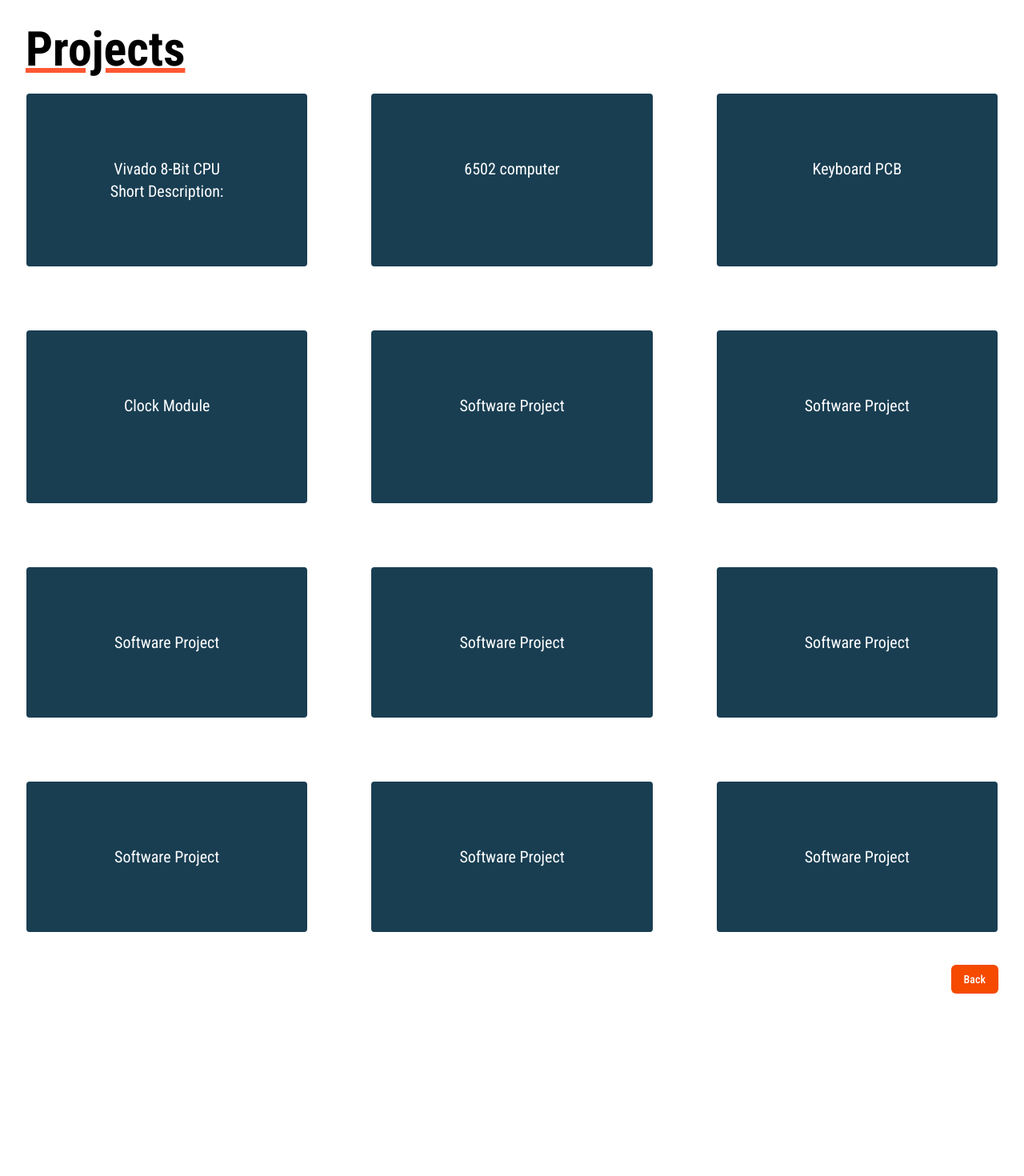
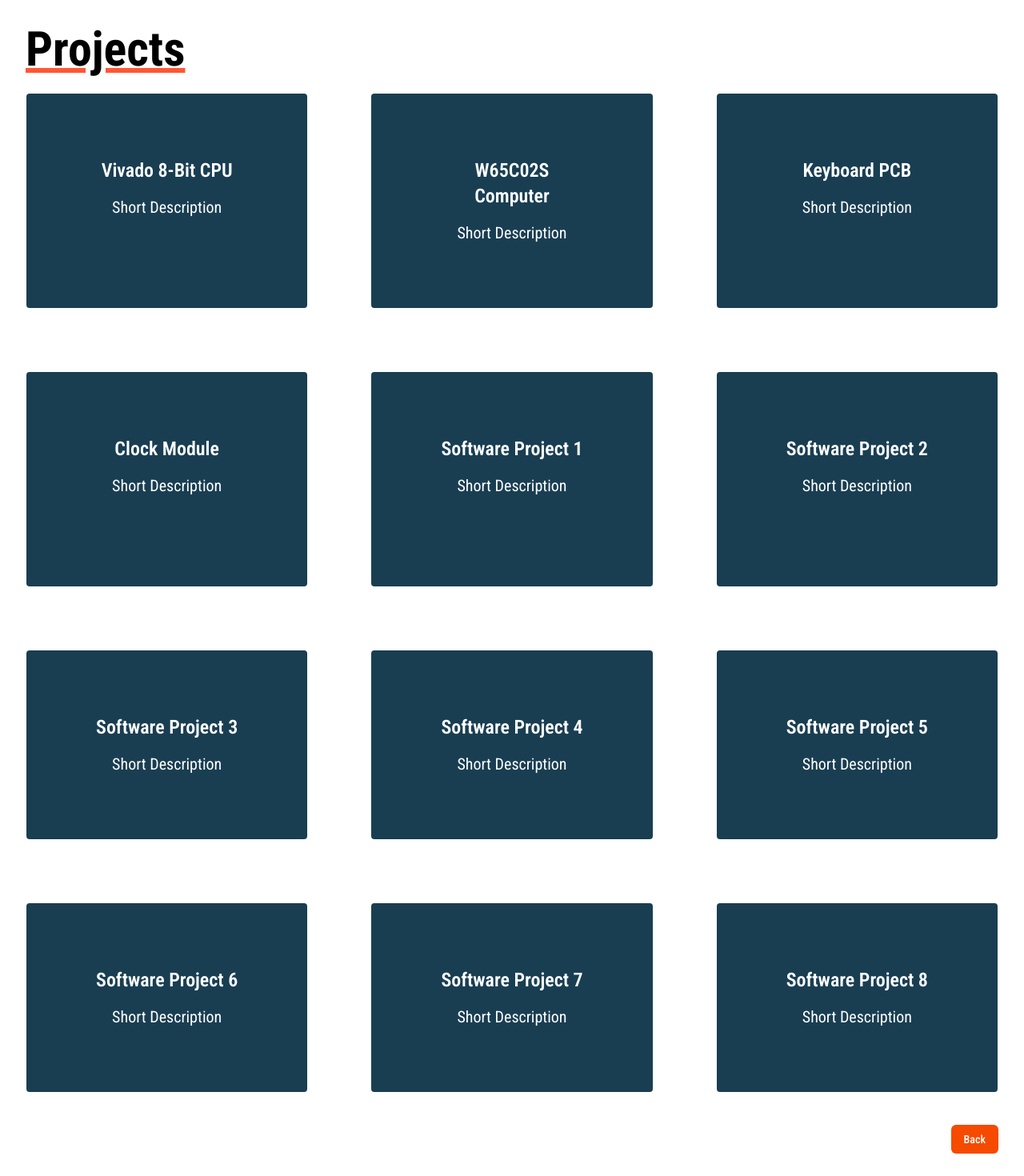
Before and after one commit to BrianCode9/brian-portfolio, a Next.js app: page /projects in a window 1280 px wide. Shown: the top 1470 px of the page at 80% size. Before the commit the page ends 1274 px from the top, so only its background shows below. Built offline with nearby package versions, Linux system fonts and the light colour scheme.

Commit message:
Fixed up projects page to look better

```diff
--- a/src/app/projects/page.tsx
+++ b/src/app/projects/page.tsx
@@ -10,24 +10,115 @@ export default function ProjectsPage() {
         <main className="min-h-screen p-8 bg-white">
             <h1 className="text-6xl font-bold mb-6 text-black underline decoration-orange-highlight">Projects</h1>
             <div className="mx-auto text-black">
-                <div className='flex grid grid-cols-3 grid-rows-2 border text-xl gap-20 text-white'>
-                    <div className='p-20 text-center bg-suit-teal rounded-sm'>
-                        Vivado 8-Bit CPU
-                        <div>
-                            Short Description:
-                        </div>
-                    </div>
-                    <div className='p-20 text-center bg-suit-teal rounded-sm'>6502 computer</div>
-                    <div className='p-20 text-center bg-suit-teal rounded-sm'>Keyboard PCB</div>
-                    <div className='p-20 text-center bg-suit-teal rounded-sm'>Clock Module</div>
-                    <div className='p-20 text-center bg-suit-teal rounded-sm'>Software Project</div>
-                    <div className='p-20 text-center bg-suit-teal rounded-sm'>Software Project</div>
-                    <div className='p-20 text-center bg-suit-teal rounded-sm'>Software Project</div>
-                    <div className='p-20 text-center bg-suit-teal rounded-sm'>Software Project</div>
-                    <div className='p-20 text-center bg-suit-teal rounded-sm'>Software Project</div>
-                    <div className='p-20 text-center bg-suit-teal rounded-sm'>Software Project</div>
-                    <div className='p-20 text-center bg-suit-teal rounded-sm'>Software Project</div>
-                    <div className='p-20 text-center bg-suit-teal rounded-sm'>Software Project</div>
+                <div className='grid grid-cols-3 grid-rows-2 border text-xl gap-20 text-white'>
+
+                    <Link
+                        href="/projects/vivadocpu"
+                        className="block p-20 text-center bg-suit-teal rounded-sm text-white transition hover:opacity-95 focus:outline-none focus-visible:ring-2 focus-visible:ring-orange-500"
+                        aria-label="Open Vivado 8-Bit CPU project"
+                    >
+                        <div className="text-2xl font-semibold">Vivado 8-Bit CPU</div>
+                        <div className="mt-4">Short Description</div>
+                    </Link>
+
+                    <Link
+                        href="/projects/6502-computer"
+                        className="block p-20 text-center bg-suit-teal rounded-sm text-white transition hover:opacity-95 focus:outline-none focus-visible:ring-2 focus-visible:ring-orange-500"
+                        aria-label="Open 6502 Computer project"
+                    >
+                        <div className="text-2xl font-semibold">W65C02S Computer</div>
+                        <div className="mt-4">Short Description</div>
+                    </Link>
+
+                    <Link
+                        href="/projects/keyboard-pcb"
+                        className="block p-20 text-center bg-suit-teal rounded-sm text-white transition hover:opacity-95 focus:outline-none focus-visible:ring-2 focus-visible:ring-orange-500"
+                        aria-label="Open Keyboard PCB project"
+                    >
+                        <div className="text-2xl font-semibold">Keyboard PCB</div>
+                        <div className="mt-4">Short Description</div>
+                    </Link>
+
+                    <Link
+                        href="/projects/clock-module"
+                        className="block p-20 text-center bg-suit-teal rounded-sm text-white transition hover:opacity-95 focus:outline-none focus-visible:ring-2 focus-visible:ring-orange-500"
+                        aria-label="Open Clock Module project"
+                    >
+                        <div className="text-2xl font-semibold">Clock Module</div>
+                        <div className="mt-4">Short Description</div>
+                    </Link>
+
+                    <Link
+                        href="/projects/software-project-1"
+                        className="block p-20 text-center bg-suit-teal rounded-sm text-white transition hover:opacity-95 focus:outline-none focus-visible:ring-2 focus-visible:ring-orange-500"
+                        aria-label="Open Software Project 1"
+                    >
+                        <div className="text-2xl font-semibold">Software Project 1</div>
+                        <div className="mt-4">Short Description</div>
+                    </Link>
+
+                    <Link
+                        href="/projects/software-project-2"
+                        className="block p-20 text-center bg-suit-teal rounded-sm text-white transition hover:opacity-95 focus:outline-none focus-visible:ring-2 focus-visible:ring-orange-500"
+                        aria-label="Open Software Project 2"
+                    >
+                        <div className="text-2xl font-semibold">Software Project 2</div>
+                        <div className="mt-4">Short Description</div>
+                    </Link>
+
+                    <Link
+                        href="/projects/software-project-3"
+                        className="block p-20 text-center bg-suit-teal rounded-sm text-white transition hover:opacity-95 focus:outline-none focus-visible:ring-2 focus-visible:ring-orange-500"
+                        aria-label="Open Software Project 3"
+                    >
+                        <div className="text-2xl font-semibold">Software Project 3</div>
+                        <div className="mt-4">Short Description</div>
+                    </Link>
+
+                    <Link
+                        href="/projects/software-project-4"
+                        className="block p-20 text-center bg-suit-teal rounded-sm text-white transition hover:opacity-95 focus:outline-none focus-visible:ring-2 focus-visible:ring-orange-500"
+                        aria-label="Open Software Project 4"
+                    >
+                        <div className="text-2xl font-semibold">Software Project 4</div>
+                        <div className="mt-4">Short Description</div>
+                    </Link>
+
+                    <Link
+                        href="/projects/software-project-5"
+                        className="block p-20 text-center bg-suit-teal rounded-sm text-white transition hover:opacity-95 focus:outline-none focus-visible:ring-2 focus-visible:ring-orange-500"
+                        aria-label="Open Software Project 5"
+                    >
+                        <div className="text-2xl font-semibold">Software Project 5</div>
+                        <div className="mt-4">Short Description</div>
+                    </Link>
+
+                    <Link
+                        href="/projects/software-project-6"
+                        className="block p-20 text-center bg-suit-teal rounded-sm text-white transition hover:opacity-95 focus:outline-none focus-visible:ring-2 focus-visible:ring-orange-500"
+                        aria-label="Open Software Project 6"
+                    >
+                        <div className="text-2xl font-semibold">Software Project 6</div>
+                        <div className="mt-4">Short Description</div>
+                    </Link>
+
+                    <Link
+                        href="/projects/software-project-7"
+                        className="block p-20 text-center bg-suit-teal rounded-sm text-white transition hover:opacity-95 focus:outline-none focus-visible:ring-2 focus-visible:ring-orange-500"
+                        aria-label="Open Software Project 7"
+                    >
+                        <div className="text-2xl font-semibold">Software Project 7</div>
+                        <div className="mt-4">Short Description</div>
+                    </Link>
+
+                    <Link
+                        href="/projects/software-project-8"
+                        className="block p-20 text-center bg-suit-teal rounded-sm text-white transition hover:opacity-95 focus:outline-none focus-visible:ring-2 focus-visible:ring-orange-500"
+                        aria-label="Open Software Project 8"
+                    >
+                        <div className="text-2xl font-semibold">Software Project 8</div>
+                        <div className="mt-4">Short Description</div>
+                    </Link>
                 </div>
 
                 <div className='flex justify-end pt-10 '>
--- a/src/app/projects/base/page.tsx
+++ b/src/app/projects/vivadocpu/page.tsx
@@ -81,7 +81,7 @@ export default function ProjectPage() {
                         )}
                     </div>
                     <Link href={"/projects"}>
-                        <Button className='bg-orange-600 text-white'>More</Button>
+                        <Button className='bg-orange-600 text-white'>Back</Button>
                     </Link>
                 </footer>
             </div>
--- a/src/components/section/navbar.tsx
+++ b/src/components/section/navbar.tsx
@@ -1,5 +1,4 @@
 import React from 'react';
-import { Sidebar } from "@/components/ui/sidebar";
 import Link from 'next/link';
 import { SiYoutube } from "react-icons/si";
 import { SiGithub } from "react-icons/si";
--- a/src/components/section/project-section.tsx
+++ b/src/components/section/project-section.tsx
@@ -13,10 +13,10 @@ const ProjectSection = () => {
           Featured Projects
         </div>
         <div className='flex grid grid-cols-4 grid-rows-1 gap-20 p-10 text-xl'>
-          <div className='p-20 text-center border-2 bg-slate-200'>Basic 8-Bit CPU</div>
-          <div className='p-20 text-center border-2 bg-slate-200'>6502 computer</div>
-          <div className='p-20 text-center border-2 bg-slate-200'>Keyboard PCB</div>
-          <div className='p-20 text-center border-2 bg-slate-200'>Software Project</div>
+          <div className='p-20 text-center border-2 bg-suit-teal rounded-sm text-white'>Basic 8-Bit CPU</div>
+          <div className='p-20 text-center border-2 bg-suit-teal rounded-sm text-white'>6502 computer</div>
+          <div className='p-20 text-center border-2 bg-suit-teal rounded-sm text-white'>Keyboard PCB</div>
+          <div className='p-20 text-center border-2 bg-suit-teal rounded-sm text-white'>Software Project</div>
         </div>
         <div className='flex justify-center'>
           <Link href={"/projects"}>
--- a/src/components/ui/footer.tsx
+++ b/src/components/ui/footer.tsx
@@ -1,30 +1,15 @@
 import React from 'react';
-import Link from 'next/link';
-import { SiLinkedin } from "react-icons/si";
-import { SiYoutube } from "react-icons/si";
-import { SiGithub } from "react-icons/si";
+import { Button } from "@/components/ui/button";
+import Link from "next/link";
 
 const Footer = () => {
   return (
-    <div className='bg-white sticky text-black h-16 p-5 border'>
+    <div className='bg-white sticky text-black h-16 p-5'>
       <div className='flex flex-col justify-center'>
-        <div className='flex space-x-10 text-md items-center'>
-          <a href="/">Home</a>
-          <a href="#about">About</a>
-          <a href="#projects">Projects</a>
-          <a href="#youtube">Channel</a>
-          <a href="#contact">Contact</a>
-          <Link href="/brian_ngo_software.pdf" target="_blank" rel="noopener noreferrer">
-            Resume
-          </Link>
-
-          <Link href="https://www.youtube.com/@vietlastica" target="_blank" rel="noopener noreferrer">
-            <SiYoutube size={25} />
-          </Link>
-
-          <Link href="https://github.com/BrianCode9" target="_blank" rel="noopener noreferrer">
-            <SiGithub size={25} />
-          </Link>
+        <div className='flex space-x-10 text-md items-center justify-end'>
+          <a href="#">
+            <Button className='bg-orange-600 text-white'>Back Up</Button>
+          </a>
         </div>
       </div>
     </div>
```
Also changed, not shown: src/components/ui/animatedlink.tsx (added).
